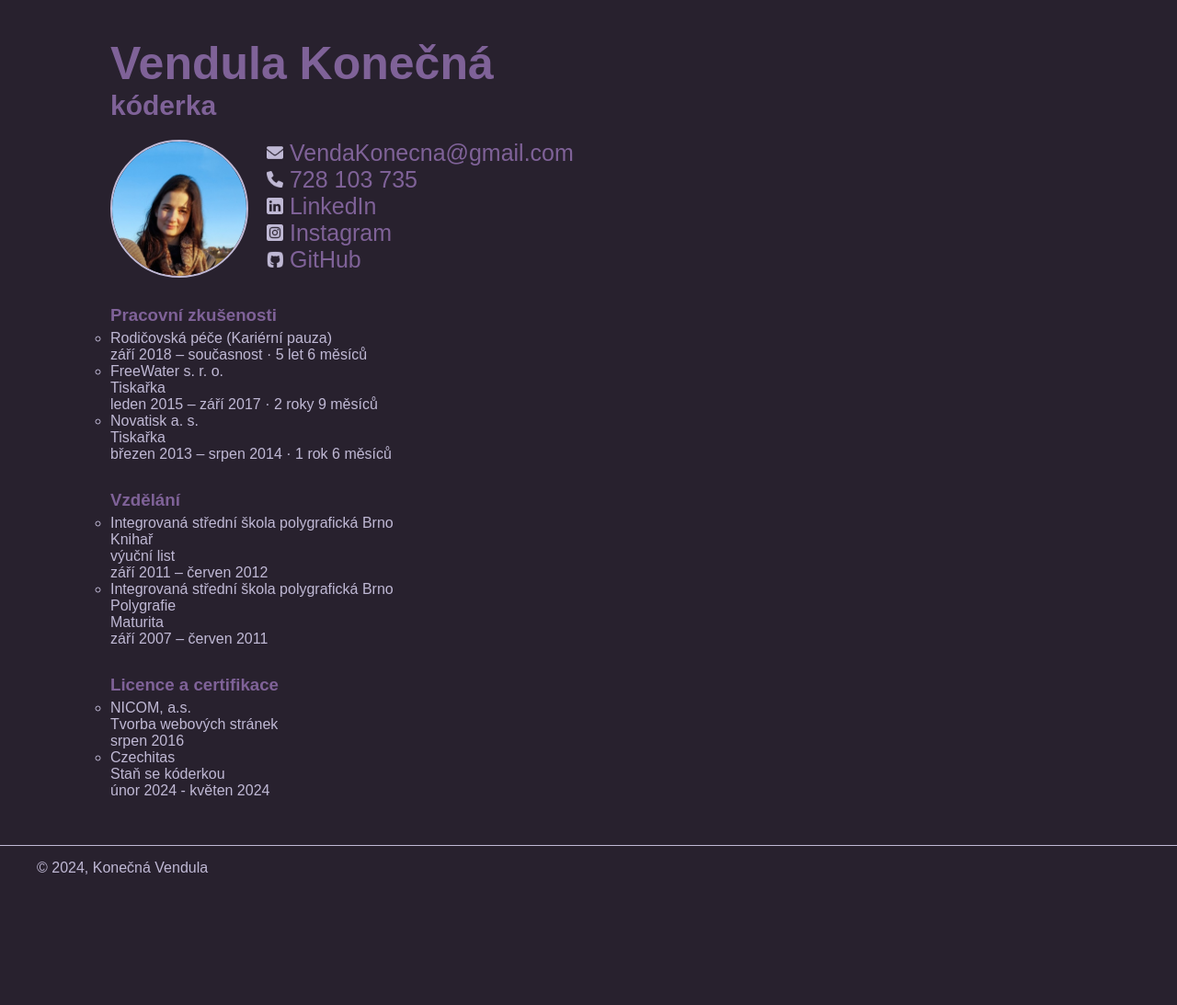
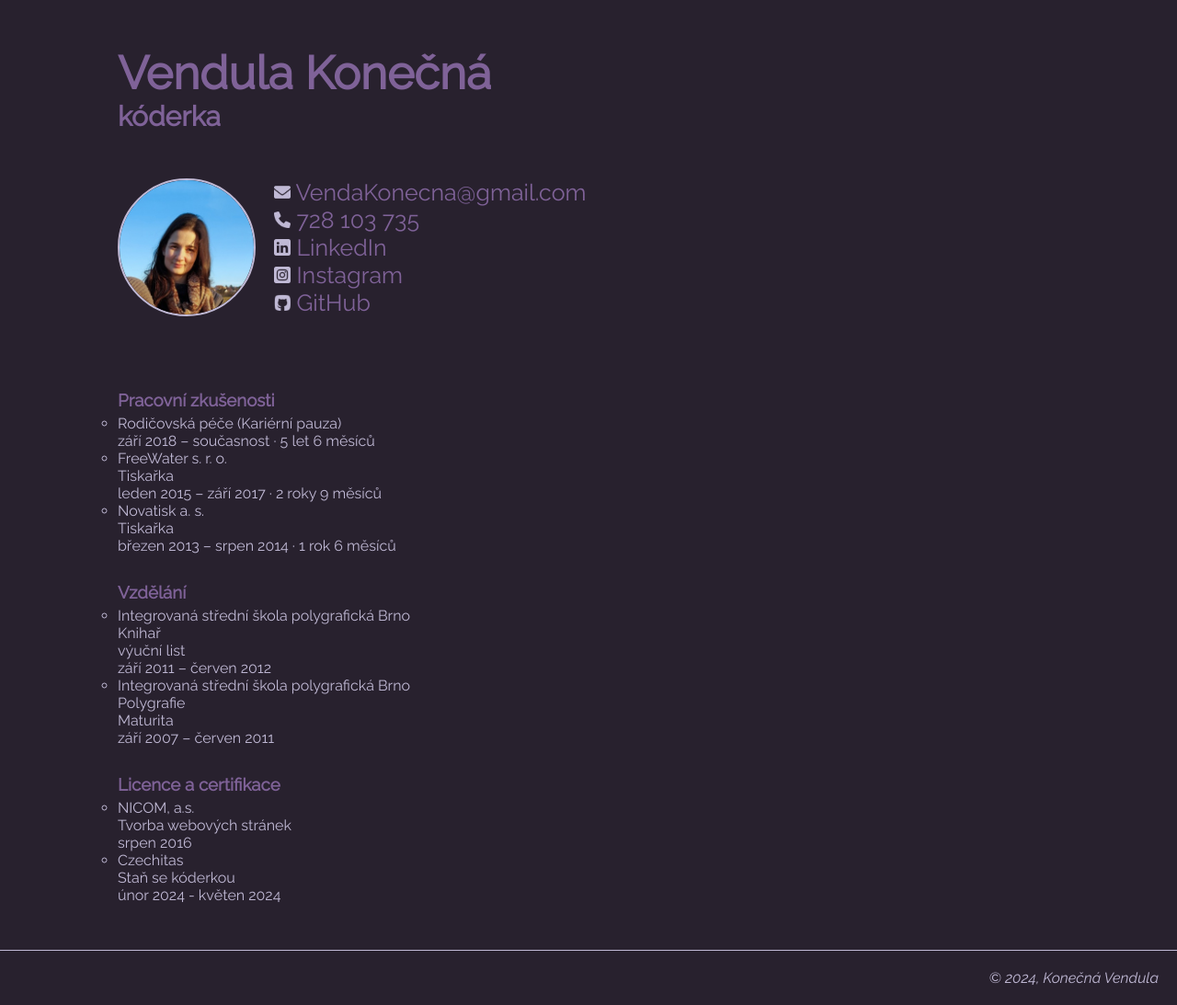
Before and after one commit to VendulaKonecna/Vendula, a plain HTML site: page index.html in a window 1280 px wide. Shown: the whole page at 92% size. Before the commit the page ends 968 px from the top, so only its background shows below. Drawn offline with Linux system fonts and the light colour scheme; a web font is replaced by a local one.

Commit message:
změna margin

```diff
--- a/index.html
+++ b/index.html
@@ -3,6 +3,9 @@
 <head>
     <meta charset="UTF-8">
     <meta name="viewport" content="width=device-width, initial-scale=1.0">
+    <link rel="preconnect" href="https://fonts.googleapis.com">
+    <link rel="preconnect" href="https://fonts.gstatic.com" crossorigin>
+    <link href="https://fonts.googleapis.com/css2?family=Playfair+Display:ital@1&family=Raleway:ital@0;1&display=swap" rel="stylesheet">
     <title>Vendula Konečná</title>
     <link rel="stylesheet" href="style.css">
 </head>
@@ -14,13 +17,11 @@
         </header>
         <div id="kontakt">
             <img class="foto" src="obr/foto.jpg" alt="Moje foto">
-            <div id="odkazy">
                 <a href="mailto:VendaKonecna@gmail.com"><img class="icon" src="obr/email.png" alt="ikona E-mail"> VendaKonecna@gmail.com</a><br>
                 <a href="tel:728103735"><img class="icon" src="obr/phone.png" alt="ikona telefon"> 728 103 735</a><br>
                 <a href="https://www.linkedin.com/in/vendula-konečná-8b49a429a" target="_blank"><img class="icon" src="obr/linkedin.png" alt="ikona LinkedIn"> LinkedIn</a><br>
                 <a href="https://www.instagram.com/vendy_k_/" target="_blank"><img class="icon" src="obr/instagram.png" alt="ikona Instagram"> Instagram</a><br>
                 <a href="https://github.com/VendulaKonecna" target="_blank"><img class="icon" src="obr/github.png" alt="ikona GitHub"> GitHub</a>
-            </div>
             <div class="clearfix"></div>
         </div>
 
--- a/style.css
+++ b/style.css
@@ -13,11 +13,10 @@ h1,h2,h3,a {
 }
 h1{
     font-size: 50px;
-    margin: 40px 0 0 120px;
+    padding-top: 50px;
 }
 h2{
     font-size: 30px;
-    margin: 0 0 20px 120px;
 }
 h3{
     margin:30px 0 5px 0;
@@ -31,7 +30,6 @@ ul{
     border-radius: 50%;
     float: left;
     border: 2px solid #c0b9d5;
-    margin-left: 120px ;
 }
 .clearfix::after {
     content: "";
@@ -42,8 +40,8 @@ ul{
     width: 18px;
 }
 #kontakt{
-    margin: auto;
     font-size: 25px;
+    padding:0 10% 50px 10%;
 }
 #kontakt a{
     text-decoration: none;
@@ -55,11 +53,12 @@ a:visited{
 a:hover{
     color: #c0b9d5;
 }
-section{
-    margin:0 0 50px 120px;
+header, section{
+    padding:0 10% 50px 10%;
 }
 #paticka{
-    margin: 0;
-    padding: 15px 0 15px 40px;
+    padding: 20px;
     border-top: 1px solid #c0b9d5;
+    font-style: italic;
+    text-align: right;
 }
```
